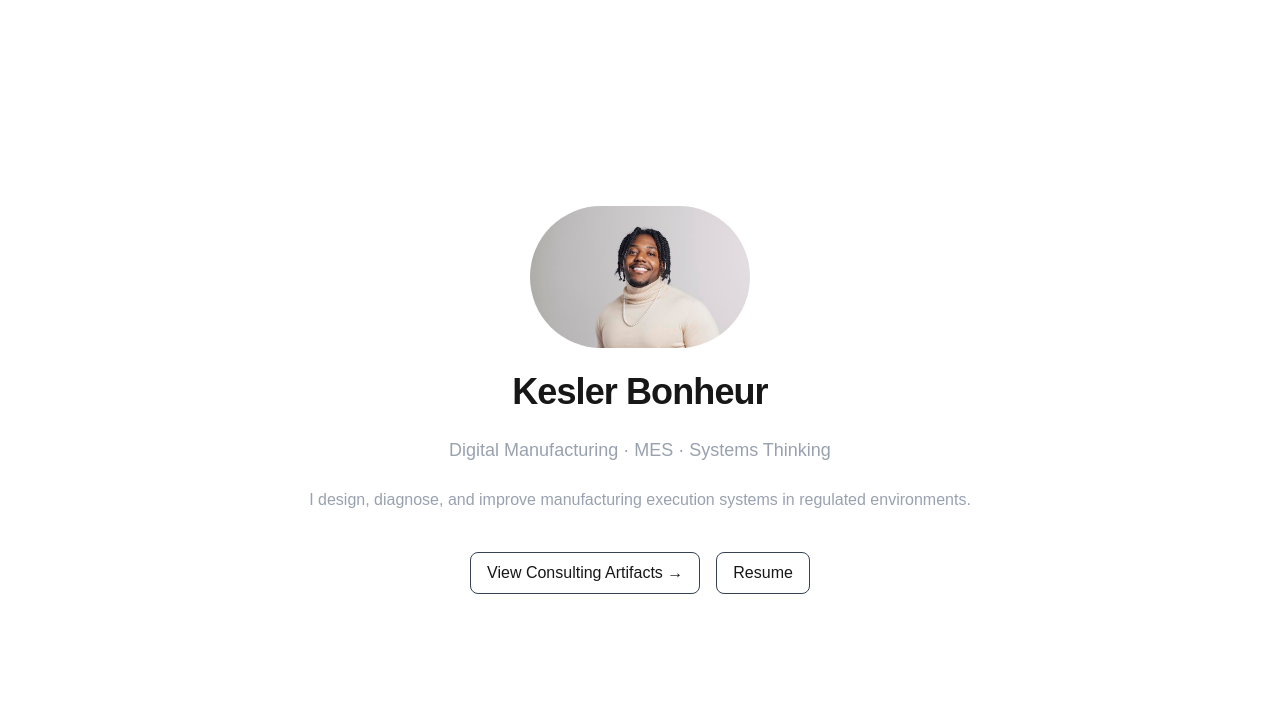
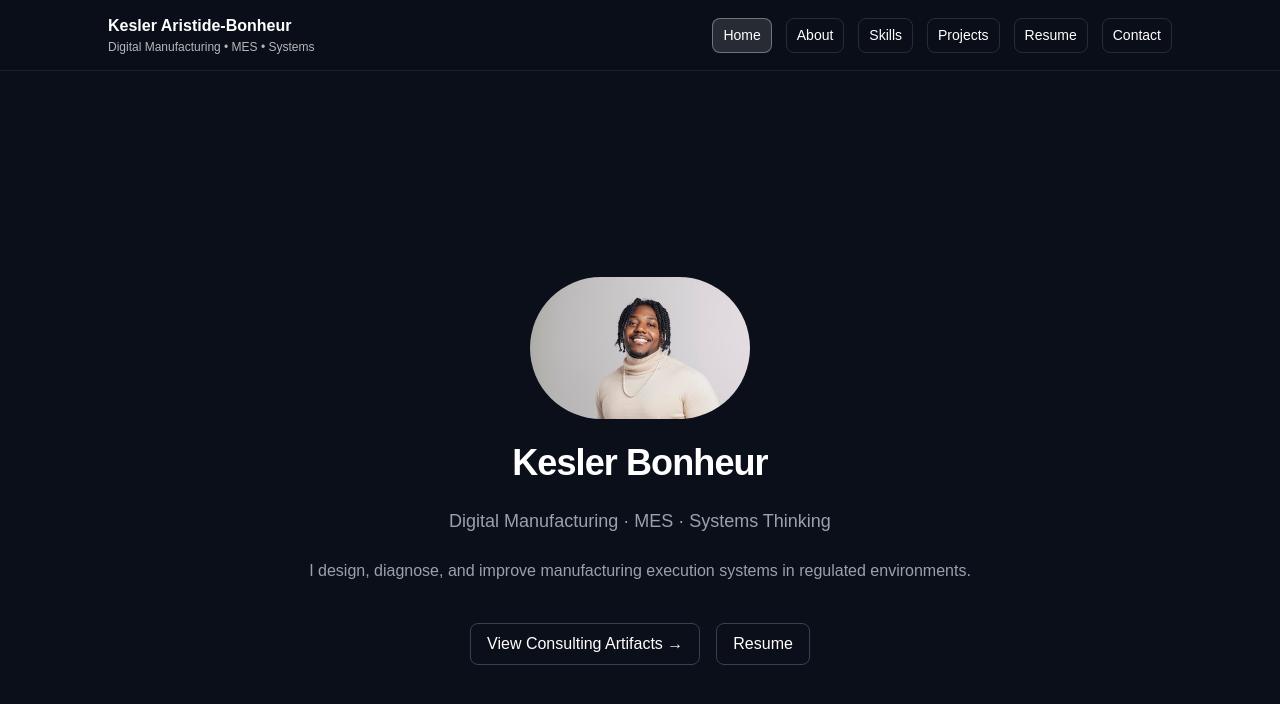
Before and after one commit to kekeslermb/kes-site, a Next.js app: page / in a window 1280 px wide. Shown: the top 704 px of the page. Built offline with nearby package versions, Linux system fonts and the light colour scheme.

Commit message:
Restore navbar + pages + SEO base

```diff
--- a/app/layout.tsx
+++ b/app/layout.tsx
@@ -1,60 +1,69 @@
+import type { Metadata, Viewport } from "next";
 import "./globals.css";
-import type { Metadata } from "next";
-import { Analytics } from "@vercel/analytics/react";
-import { SpeedInsights } from "@vercel/speed-insights/next";
+import Navbar from "@/components/Navbar";
 
-const SITE_NAME = "Kesler Bonheur";
-const SITE_DESCRIPTION =
-  "Digital manufacturing and systems portfolio. MES, integration, execution models, and consulting-style artifacts for regulated manufacturing.";
+const siteUrl = "https://kes-site.vercel.app";
 
 export const metadata: Metadata = {
-  metadataBase: new URL("https://kes-site-kz6thmox1-kesler-s-projects.vercel.app"),
+  metadataBase: new URL(siteUrl),
   title: {
-    default: `${SITE_NAME} — Digital Manufacturing & Systems`,
-    template: `%s — ${SITE_NAME}`,
+    default: "Kesler Aristide-Bonheur",
+    template: "%s | Kesler Aristide-Bonheur",
   },
-  description: SITE_DESCRIPTION,
-  applicationName: SITE_NAME,
-  keywords: [
-    "Digital Manufacturing",
-    "MES",
-    "Systems",
-    "PAS-X",
-    "Syncade",
-    "DeltaV",
-    "GMP",
-    "CSV",
-    "21 CFR Part 11",
-    "ISA-95",
-    "Integration",
-    "Manufacturing Execution",
-  ],
-  authors: [{ name: SITE_NAME }],
-  creator: SITE_NAME,
+  description:
+    "Kesler Aristide-Bonheur — Digital Manufacturing & MES professional focused on systems, compliance, and production execution.",
+  alternates: {
+    canonical: siteUrl,
+  },
   openGraph: {
     type: "website",
-    url: "/",
-    title: `${SITE_NAME} — Digital Manufacturing & Systems`,
-    description: SITE_DESCRIPTION,
-    siteName: SITE_NAME,
-    images: [{ url: "/og", width: 1200, height: 630, alt: `${SITE_NAME} portfolio` }],
+    url: siteUrl,
+    siteName: "Kesler Aristide-Bonheur",
+    title: "Kesler Aristide-Bonheur",
+    description:
+      "Digital Manufacturing & MES professional focused on systems, compliance, and production execution.",
+    images: [
+      {
+        url: "/opengraph-image",
+        width: 1200,
+        height: 630,
+        alt: "Kesler Aristide-Bonheur",
+      },
+    ],
   },
   twitter: {
     card: "summary_large_image",
-    title: `${SITE_NAME} — Digital Manufacturing & Systems`,
-    description: SITE_DESCRIPTION,
-    images: ["/og"],
+    title: "Kesler Aristide-Bonheur",
+    description:
+      "Digital Manufacturing & MES professional focused on systems, compliance, and production execution.",
+    images: ["/twitter-image"],
   },
-  alternates: { canonical: "/" },
+  robots: {
+    index: true,
+    follow: true,
+  },
 };
 
-export default function RootLayout({ children }: { children: React.ReactNode }) {
+export const viewport: Viewport = {
+  themeColor: "#0B0F19",
+};
+
+export default function RootLayout({
+  children,
+}: {
+  children: React.ReactNode;
+}) {
   return (
     <html lang="en">
-      <body>
-        {children}
-        <Analytics />
-        <SpeedInsights />
+      <body
+        style={{
+          margin: 0,
+          background: "#0B0F19",
+          color: "white",
+        }}
+      >
+        <Navbar />
+        <main>{children}</main>
       </body>
     </html>
   );
--- /dev/null
+++ b/components/Navbar.tsx
@@ -0,0 +1,77 @@
+"use client";
+
+import Link from "next/link";
+import { usePathname } from "next/navigation";
+
+const nav = [
+  { label: "Home", href: "/" },
+  { label: "About", href: "/about" },
+  { label: "Skills", href: "/skills" },
+  { label: "Projects", href: "/projects" },
+  { label: "Resume", href: "/resume" },
+  { label: "Contact", href: "/contact" },
+];
+
+export default function Navbar() {
+  const pathname = usePathname();
+
+  return (
+    <header
+      style={{
+        position: "sticky",
+        top: 0,
+        zIndex: 50,
+        background: "rgba(11,15,25,0.9)",
+        backdropFilter: "blur(10px)",
+        borderBottom: "1px solid rgba(255,255,255,0.08)",
+      }}
+    >
+      <div
+        style={{
+          maxWidth: 1100,
+          margin: "0 auto",
+          padding: "14px 18px",
+          display: "flex",
+          justifyContent: "space-between",
+          alignItems: "center",
+        }}
+      >
+        <Link href="/" style={{ textDecoration: "none", color: "white" }}>
+          <div style={{ fontWeight: 800 }}>
+            Kesler Aristide-Bonheur
+          </div>
+          <div style={{ fontSize: 12, opacity: 0.7 }}>
+            Digital Manufacturing • MES • Systems
+          </div>
+        </Link>
+
+        <nav style={{ display: "flex", gap: 14 }}>
+          {nav.map((item) => {
+            const active = pathname === item.href;
+            return (
+              <Link
+                key={item.href}
+                href={item.href}
+                style={{
+                  color: "white",
+                  textDecoration: "none",
+                  padding: "6px 10px",
+                  borderRadius: 8,
+                  fontSize: 14,
+                  border: active
+                    ? "1px solid rgba(255,255,255,0.35)"
+                    : "1px solid rgba(255,255,255,0.12)",
+                  background: active
+                    ? "rgba(255,255,255,0.12)"
+                    : "transparent",
+                }}
+              >
+                {item.label}
+              </Link>
+            );
+          })}
+        </nav>
+      </div>
+    </header>
+  );
+}
```
